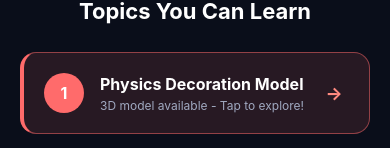
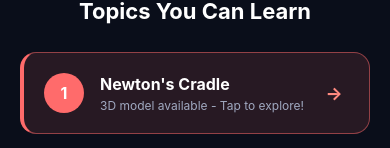
Before and after one commit to surajbelwal/SmartSciAr, a React Native app: screen /Physics in a window 390 px wide. Shown: the part 245-393 px from the top of the page. Built offline with nearby package versions, Linux system fonts and the light colour scheme.

Commit message:
Minor changes

```diff
--- a/data/physicsData.js
+++ b/data/physicsData.js
@@ -1,17 +1,17 @@
 export const physicsModels = {
   decoration: {
     id: "decoration",
-    title: "Physics Decoration Model",
+    title: "Newton's Cradle",
     sketchfabUrl:
       "https://sketchfab.com/3d-models/decoration-5a0ea75cd5834fffaf1d8f72891d8df1",
     embedUrl:
       "https://sketchfab.com/models/5a0ea75cd5834fffaf1d8f72891d8df1/embed",
     description: [
-      "• A decorative physics model demonstrating fundamental principles of symmetry, balance, and geometric relationships in three-dimensional space.",
-      "• Illustrates concepts of spatial arrangement and how physical objects can exhibit both aesthetic appeal and scientific significance through their design.",
-      "• Shows the relationship between form and function in physics, where decorative elements often follow natural laws of proportion and structural stability.",
-      "• Demonstrates how physics principles like center of mass, equilibrium, and structural integrity apply to both functional and artistic objects.",
-      "• Understanding decorative physics helps bridge the gap between scientific principles and real-world applications in architecture, design, and engineering.",
+      "• A classic demonstration of conservation of momentum and energy using five identical pendulum balls suspended in a line.",
+      "• Shows how lifting and releasing one ball transfers momentum through the stationary balls, causing the ball on the opposite end to swing out.",
+      "• Illustrates Newton's laws of motion, particularly the conservation of momentum where momentum is transferred without the middle balls moving visibly.",
+      "• Demonstrates elastic collision principles where kinetic energy passes through the system with minimal loss during impact.",
+      "• Essential for understanding momentum transfer, collision physics, and how energy propagates through connected systems in mechanical physics.",
     ],
   },
 
@@ -434,7 +434,7 @@ export const physicsModels = {
   figure1111: {
     id: "figure1111",
     title:
-      "An Arrangement for Observing Scattering of Light in Colloidal Solution",
+      "Observing Scattering of Light in Colloidal Solution",
     sketchfabUrl:
       "https://sketchfab.com/3d-models/figure-1111-491d92d6ffb04912a0ff9deecada3ef9",
     embedUrl:
--- a/screens/PhysicsScreen.js
+++ b/screens/PhysicsScreen.js
@@ -12,7 +12,7 @@ import { StatusBar } from "expo-status-bar";
 export default function PhysicsScreen({ navigation }) {
   const physicsTopics = [
     {
-      title: "Physics Decoration Model",
+      title: "Newton's Cradle",
       modelId: "decoration",
       hasModel: true,
     },
@@ -148,7 +148,7 @@ export default function PhysicsScreen({ navigation }) {
     },
     {
       title:
-        "An Arrangement for Observing Scattering of Light in Colloidal Solution",
+        "Observing Scattering of Light in Colloidal Solution",
       modelId: "figure1111",
       hasModel: true,
     },
```
